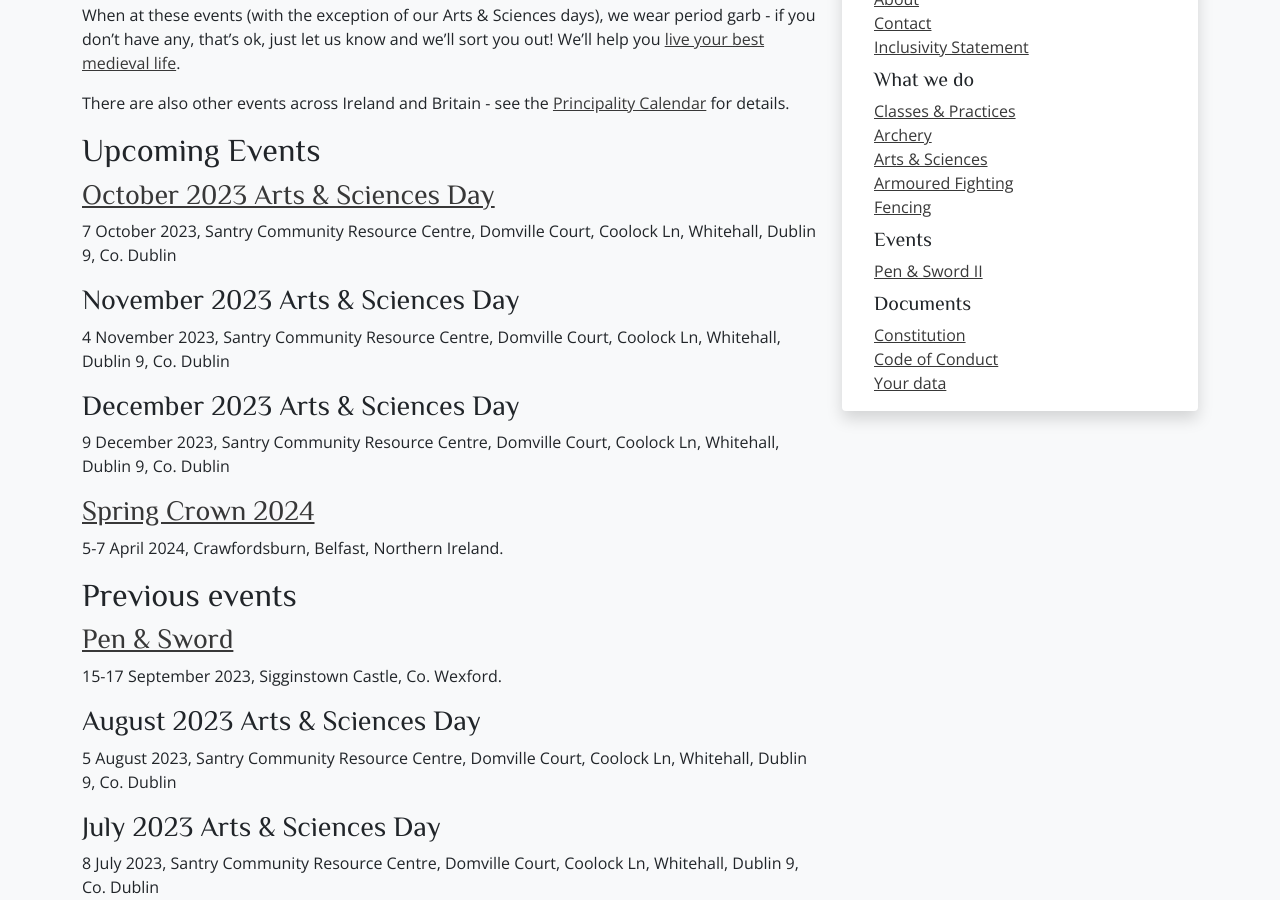
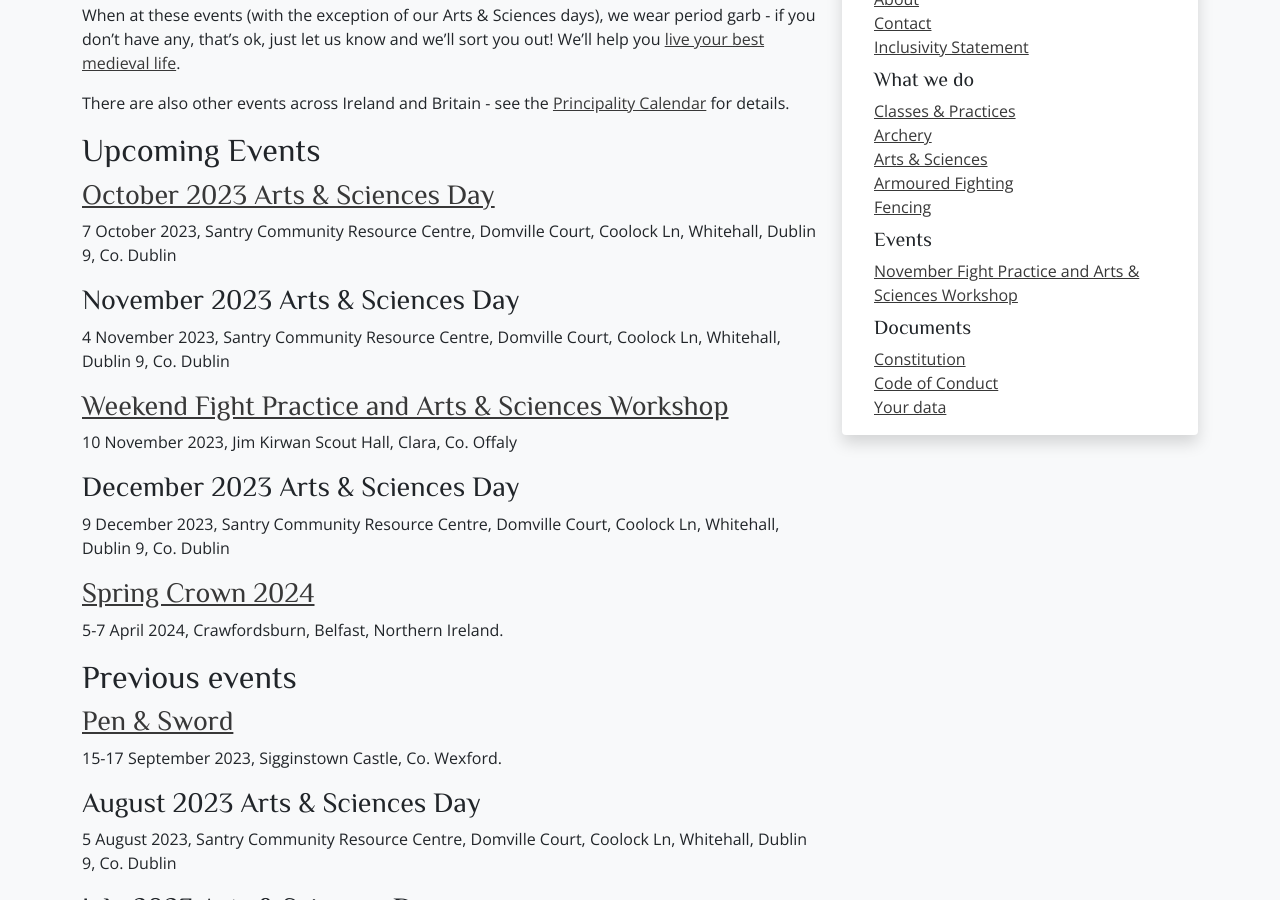
Before and after one commit to drachenwald/dun-in-mara, a Jekyll site: the page built from events/index.md, in a window 1280 px wide and 900 px high, scrolled down 358 px. Built offline with Jekyll 4.4.1, drawn with Linux system fonts in a browser that asks for light colours; comment, search, counter and statistics services are not loaded.

Commit message:
November Practice Details

```diff
--- a/_includes/sidebar-default.html
+++ b/_includes/sidebar-default.html
@@ -13,7 +13,7 @@
       <li class="nav-item p-0"><a href="/historical-fencing">Fencing</a></li>
 
       <li class="nav-item pt-2"><h5>Events</h5></li>
-      <li class="nav-item p-0"><a href="/events/2023/penandsword/">Pen & Sword II</a></li>
+      <li class="nav-item p-0"><a href="/events/2023/november-practice/">November Fight Practice and Arts & Sciences Workshop</a></li>
 
       <li class="nav-item pt-2"><h5>Documents</h5></li>
       <li class="nav-item p-0"><a href="/about/constitution">Constitution</a></li>
--- a/events/index.md
+++ b/events/index.md
@@ -14,6 +14,9 @@ There are also other events across Ireland and Britain - see the [Principality C
 
 ### November 2023 Arts & Sciences Day
 4 November 2023, Santry Community Resource Centre, Domville Court, Coolock Ln, Whitehall, Dublin 9, Co. Dublin
+
+### [Weekend Fight Practice and Arts & Sciences Workshop](/events/2023/november-practice/)
+10 November 2023, Jim Kirwan Scout Hall, Clara, Co. Offaly
 
 ### December 2023 Arts & Sciences Day
 9 December 2023, Santry Community Resource Centre, Domville Court, Coolock Ln, Whitehall, Dublin 9, Co. Dublin
```
Also changed, not shown: events/2023/november-practice/index.md (added, +29 -0 lines).
